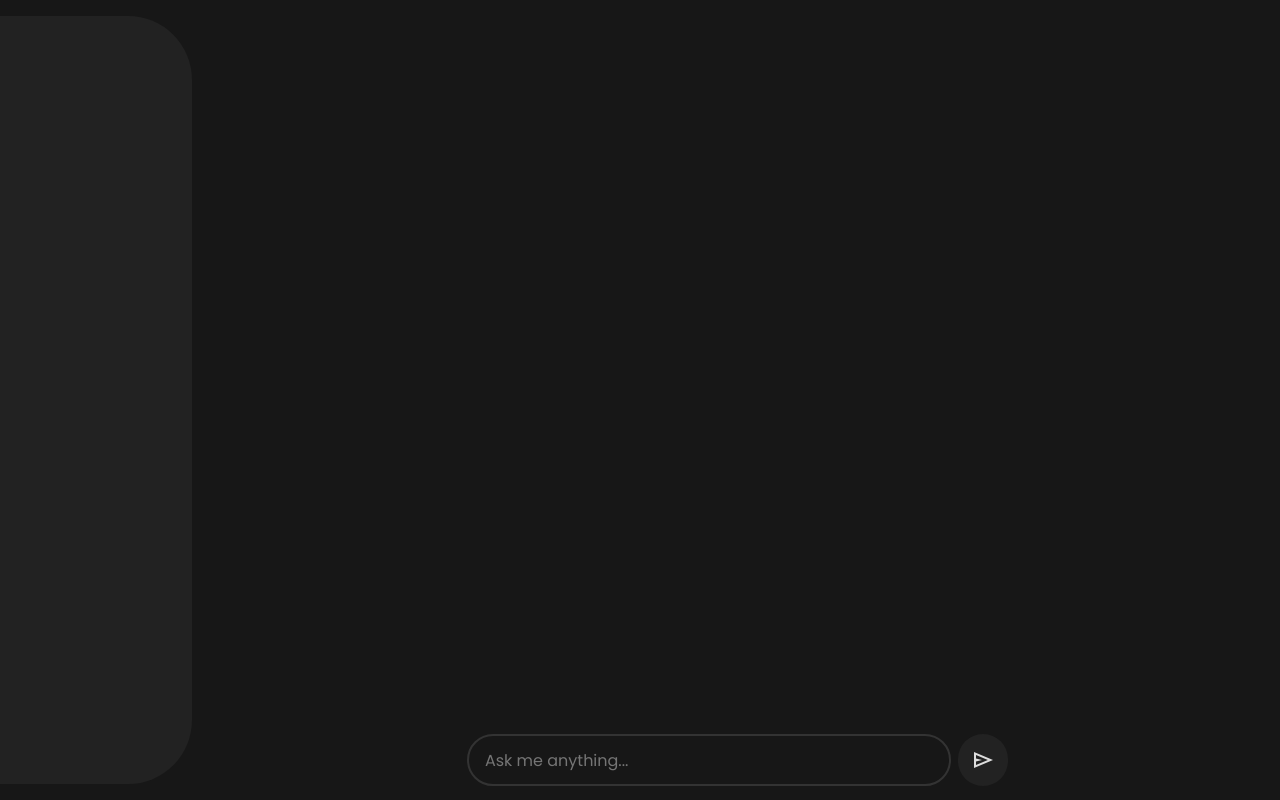
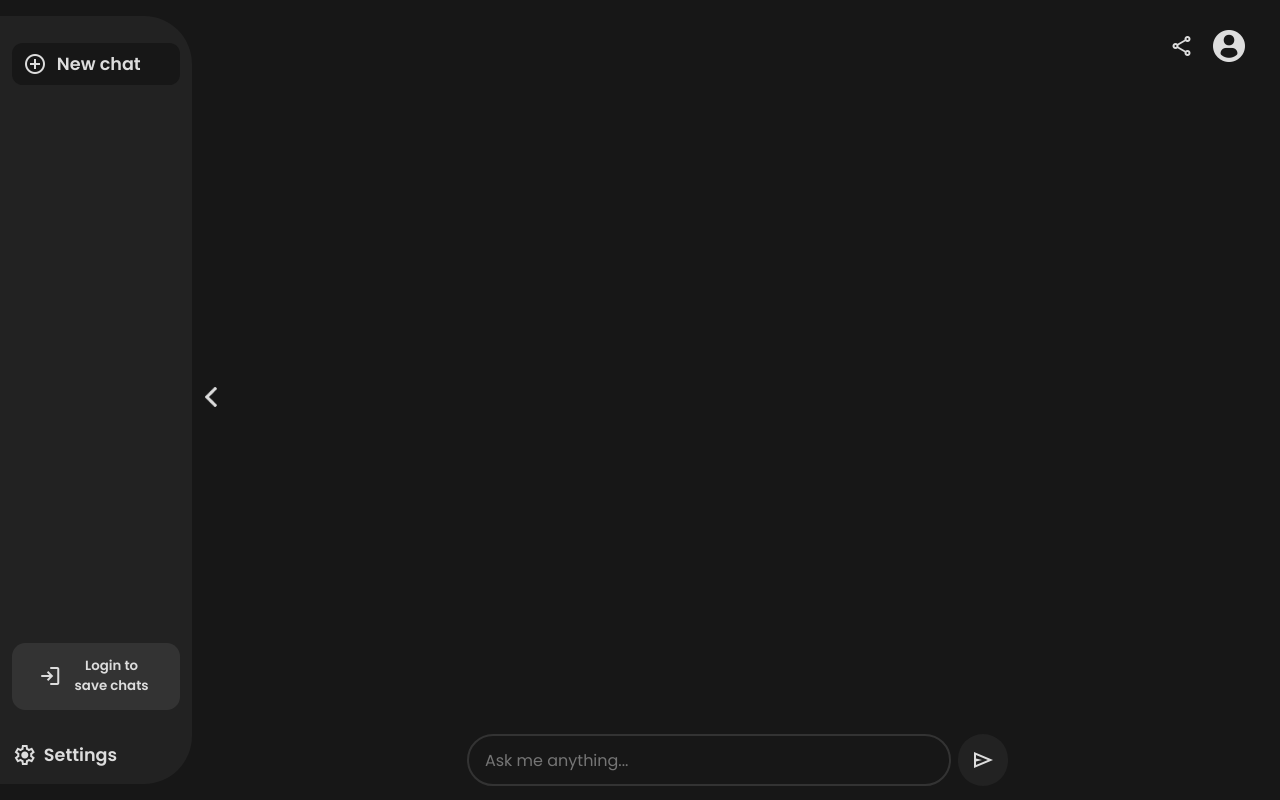
Before and after one commit to nxctophile/NexAI, a React (Vite) app: page / in a window 1280 px wide. Built offline with nearby package versions, Linux system fonts and the light colour scheme.

Commit message:
New UI initiated

```diff
--- a/src/App.tsx
+++ b/src/App.tsx
@@ -5,32 +5,65 @@ import { Prism as SyntaxHighlighter } from "react-syntax-highlighter";
 import { twilight } from "react-syntax-highlighter/dist/esm/styles/prism";
 import Sidebar from "./components/Sidebar";
 import nex from "/nex-white-stroke-100.png";
+import account from "./assets/account.png";
 
 export default function App() {
   const [response, setResponse] = useState<string | undefined>(undefined);
   const [command, setCommand] = useState<string | undefined>(undefined);
   const [loading, setLoading] = useState<boolean>(false);
+  const [conversation, setConversation] = useState<Array<object>>([]);
 
   const inputRef = useRef<HTMLInputElement>(null);
 
   const sendRequest = async (event) => {
     event.preventDefault();
-    setCommand(inputRef.current.value);
+    const prompt = inputRef.current.value;
+    if (prompt.length > 0) {
+      setCommand(prompt);
+      // setConversation((prevConversation) => [
+      //   ...prevConversation,
+      //   {
+      //     isPrompt: true,
+      //     message: prompt
+      //   },
+      // ]);
+      inputRef.current.value = "";
       setLoading(true);
-    const prompt = inputRef.current.value;
       const generatedResponse = await fetch(
         `http://localhost:8080?prompt=${prompt}`
       );
+
       const parsedGeneratedResponse = await generatedResponse.json();
       console.log(parsedGeneratedResponse);
       setResponse(parsedGeneratedResponse.response);
-    inputRef.current.value = "";
+      // setConversation((prevConversation) => [
+      //   ...prevConversation,
+      //   {
+      //     isPrompt: false,
+      //     message: parsedGeneratedResponse.response
+      //   },
+      // ]);
+
+      if (!generatedResponse.ok)
+        setResponse(
+          "Sorry, I was unable to generate a response. Please try again."
+        );
       setLoading(false);
+    }
   };
 
   return (
     <main className="root-container">
       <Sidebar />
+
+      <div className="button-container">
+        <button className="account">
+          <span className="material-symbols-outlined">share</span>
+        </button>
+        <button className="account">
+          <img src={account} alt="Account" />
+        </button>
+      </div>
 
       <section className="main-container">
         <section className="main-section">
@@ -39,7 +72,7 @@ export default function App() {
           </div>
 
           {loading && (
-            <>
+            <div className="response">
               <div className="nexai-response">
                 <img className="nexai-logo" src={nex} alt="" />
                 <div className="nexai-text">NexAI</div>
@@ -49,7 +82,7 @@ export default function App() {
                 src="https://chatbot.rediff.com/public/typing.gif"
                 alt="Loading..."
               />
-            </>
+            </div>
           )}
 
           {response && (
--- a/src/components/Sidebar.tsx
+++ b/src/components/Sidebar.tsx
@@ -1,6 +1,28 @@
-export default function Sidebar () {
-    return (
-        <nav className="sidebar">
-        </nav>
-    )
+import "../styles/Sidebar.css";
+import arrow from '../assets/arrow.png';
+
+export default function Sidebar() {
+  return (
+    <nav className="sidebar">
+        <button className="collapse-sidebar">
+            <img src={arrow} alt='' />
+        </button>
+        <button className="new-chat">
+          <span className="material-symbols-outlined sidebar-logo">
+            add_circle
+          </span>
+          <div className="sidebar-title">New chat</div>
+        </button>
+        <div className="login-container">
+            <button className="login">
+                <span className="material-symbols-outlined">login</span>
+                <div className="login-title">Login to save chats</div>
+            </button>
+        </div>
+        <div className="settings">
+            <span className="material-symbols-outlined">settings</span>
+            <div className="settings-title">Settings</div>
+        </div>
+    </nav>
+  );
 }
--- a/src/styles/App.css
+++ b/src/styles/App.css
@@ -11,6 +11,19 @@
   /* justify-content: flex-end; */
   align-items: center;
   overflow: hidden;
+}
+
+.button-container {
+  position: fixed;
+  top: 1.8em;
+  right: 1.8em;
+  display: flex;
+}
+
+.button-container > button {
+  background: none;
+  border: none;
+  margin-left: .5em;
 }
 
 .main-container {
@@ -31,26 +44,12 @@
   border-radius: 20rem;
 }
 
-.sidebar {
-  height: 96vh;
-  width: 15vw;
-  background: #222;
-  display: flex;
-  flex-direction: column;
-  justify-content: center;
-  align-items: center;
-  border-top-right-radius: 4em;
-  border-bottom-right-radius: 4em;
-  overflow: hidden;
-  z-index: 10;
-}
-
 .main-section {
   display: flex;
   flex-direction: column;
   align-items: center;
   width: 100%;
-  padding: 2em 0;
+  padding: 5.5em 0;
 }
 
 
@@ -71,7 +70,7 @@
 .command {
   background: #333;
   border-radius: 20rem;
-  padding: 1em 1.2em;
+  padding: .8em 1.2em;
 }
 
 .response {
--- /dev/null
+++ b/src/styles/Sidebar.css
@@ -0,0 +1,127 @@
+.sidebar {
+  height: 96vh;
+  width: 15vw;
+  background: #222;
+  display: flex;
+  flex-direction: column;
+  justify-content: center;
+  align-items: center;
+  border-top-right-radius: 3em;
+  border-bottom-right-radius: 3em;
+  overflow: hidden;
+  z-index: 10;
+}
+
+.collapse-sidebar {
+    position: absolute;
+    top: 50%;
+    left: 15.2vw;
+    transform: translateY(-50%);
+    background: none;
+    border: none;
+}
+
+.collapse-sidebar:hover {
+    cursor: pointer;
+}
+
+.collapse-sidebar > img {
+    height: 20px;
+    width: 20px;
+    transform: rotateZ(-180deg);
+}
+
+.sidebar-logo {
+  height: 1.3em;
+  width: 1.3em;
+}
+
+.sidebar-logo > img {
+  height: 1.3em;
+  width: 1.3em;
+}
+
+.new-chat {
+  background: #171717;
+  display: flex;
+  justify-content: flex-start;
+  align-items: center;
+  height: 5.5%;
+  width: 88%;
+  padding-top: 1em;
+  padding-bottom: .5em;
+  padding-left: 0.6em;
+  border-radius: 0.8em;
+  color: #fff;
+  border: none;
+  margin-top: 2em;
+}
+
+.new-chat:hover {
+    cursor: pointer;
+    background: #333;
+}
+
+.sidebar-title {
+  margin-top: -0.4em;
+  margin-left: 0.35em;
+  text-wrap: nowrap;
+  font-size: 1.1rem;
+  font-weight: 600;
+}
+
+.login-container {
+    display: flex;
+    justify-content: center;
+    align-items: flex-end;
+    height: 100%;
+    width: 100%;
+    margin-bottom: 1em;
+  }
+
+.login {
+    display: flex;
+    justify-content: center;
+    align-items: center;
+    border: none;
+    border-radius: 1em;
+    padding: 1em 2em;
+    background: #333;
+    color: #ddd;
+    width: 88%;
+}
+
+.login:hover {
+    background: #111;
+    cursor: pointer;
+}
+
+.login > span {
+    margin-right: .3em;
+}
+
+.login-title {
+    font-weight: 600;
+}
+
+.settings {
+  display: flex;
+  justify-content: flex-start;
+  align-items: center;
+  height: 4%;
+  width: 95%;
+  margin-right: 1em;
+  padding: 1em;
+  padding-left: 3em;
+}
+
+.settings:hover {
+    cursor: pointer;
+    background: #333;
+}
+
+.settings-title {
+    font-size: 1.1rem;
+    font-weight: 600;
+    margin-left: .4em;
+}
```
Also changed, not shown: src/assets/account.png (added), src/assets/arrow.png (added). Lines whose indentation alone changed are shown as unchanged.
